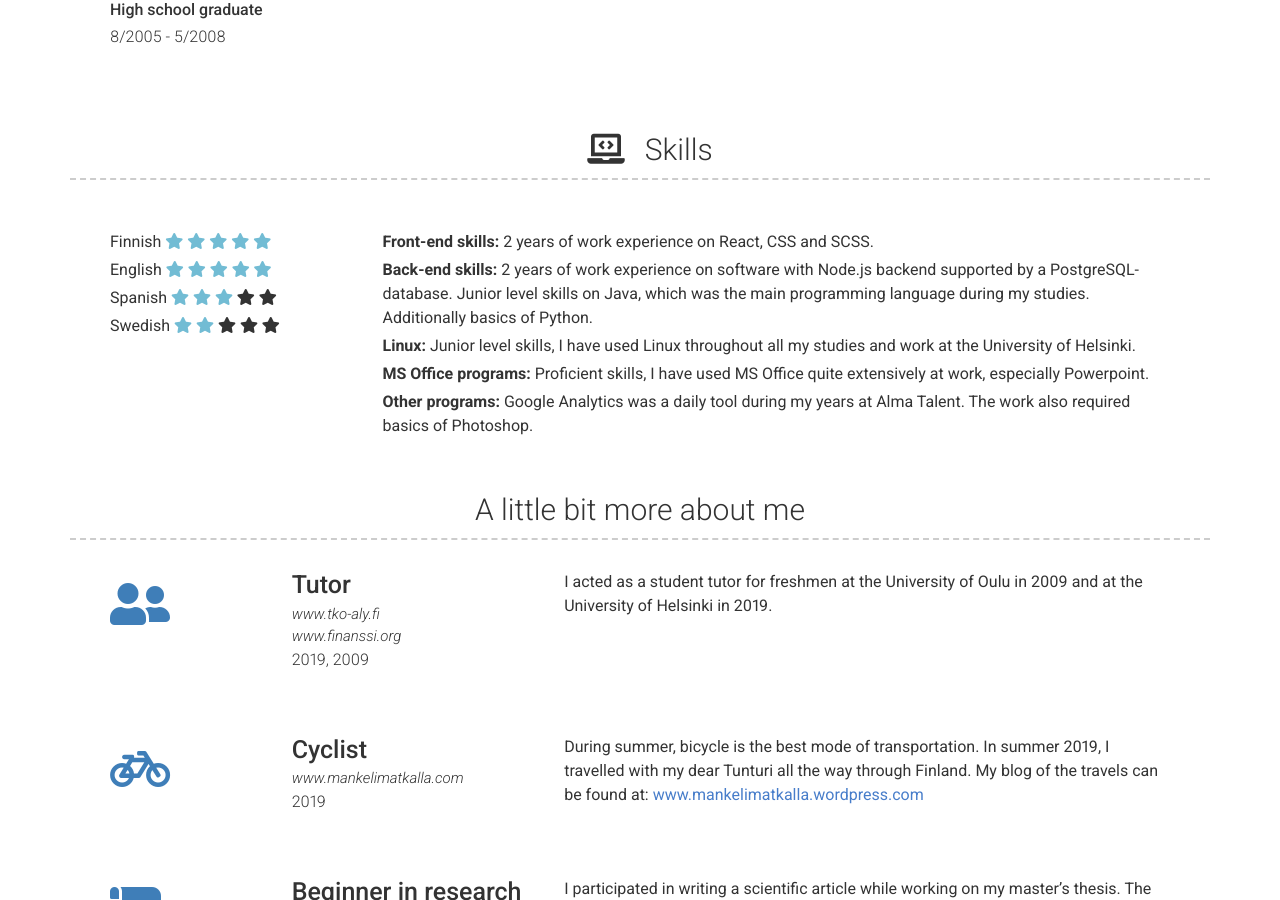
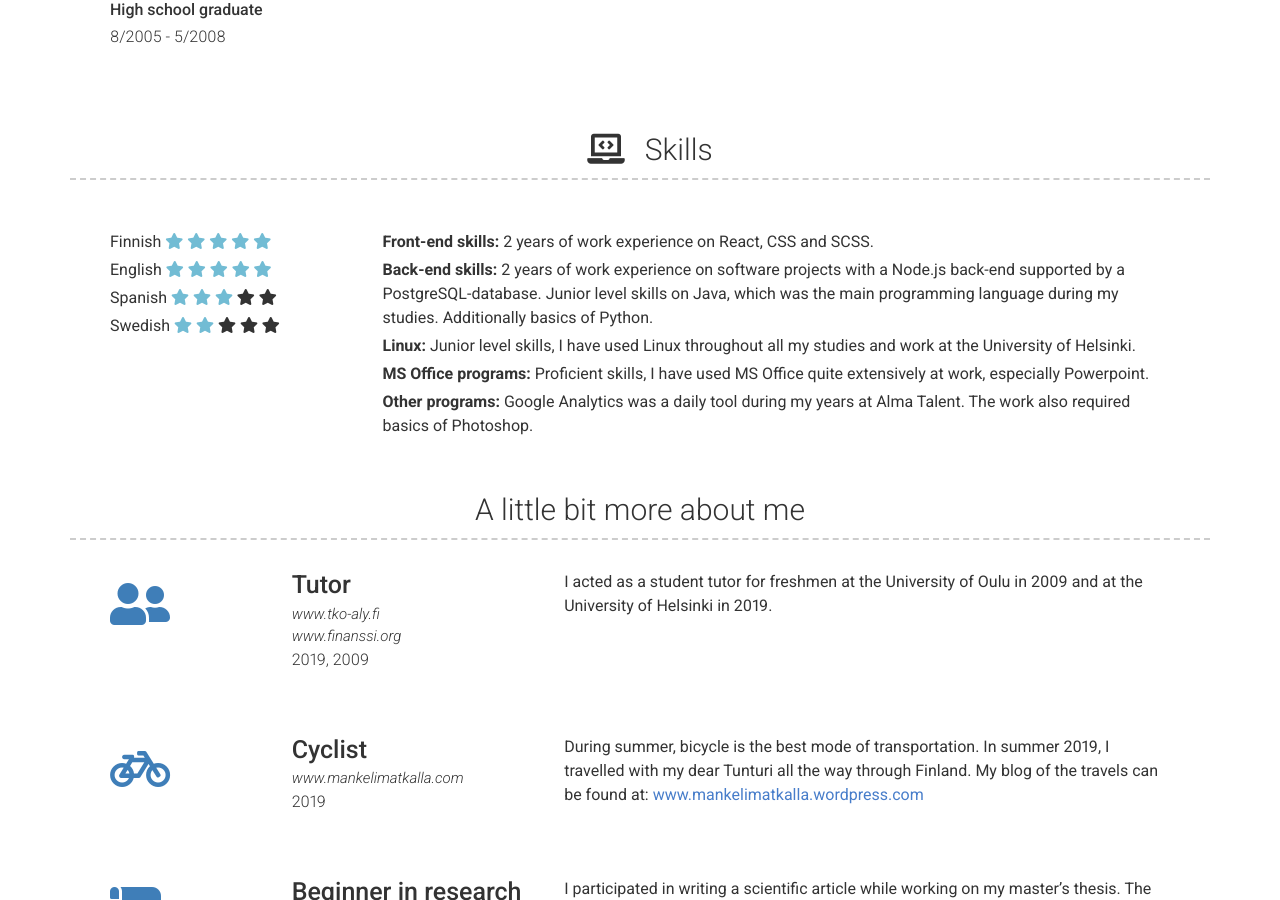
Before and after one commit to saarasat/cv-english, a Jekyll site: the page built from index.md, in a window 1280 px wide and 900 px high, scrolled down 3649 px. Built offline with Jekyll 4.4.1, drawn with Linux system fonts in a browser that asks for light colours; nearby versions of some CDN libraries.

Commit message:
Update technologies.yml

```diff
--- a/_data/technologies.yml
+++ b/_data/technologies.yml
@@ -6,7 +6,7 @@
 
 - layout: left
   technology: Back-end skills
-  ability: 2 years of work experience on software with Node.js backend supported by a PostgreSQL-database.  Junior level skills on Java, which was the main programming language during my studies. Additionally basics of Python.
+  ability: 2 years of work experience on software projects with a Node.js back-end supported by a PostgreSQL-database.  Junior level skills on Java, which was the main programming language during my studies. Additionally basics of Python.
 
 - layout: left
   technology: Linux
```
